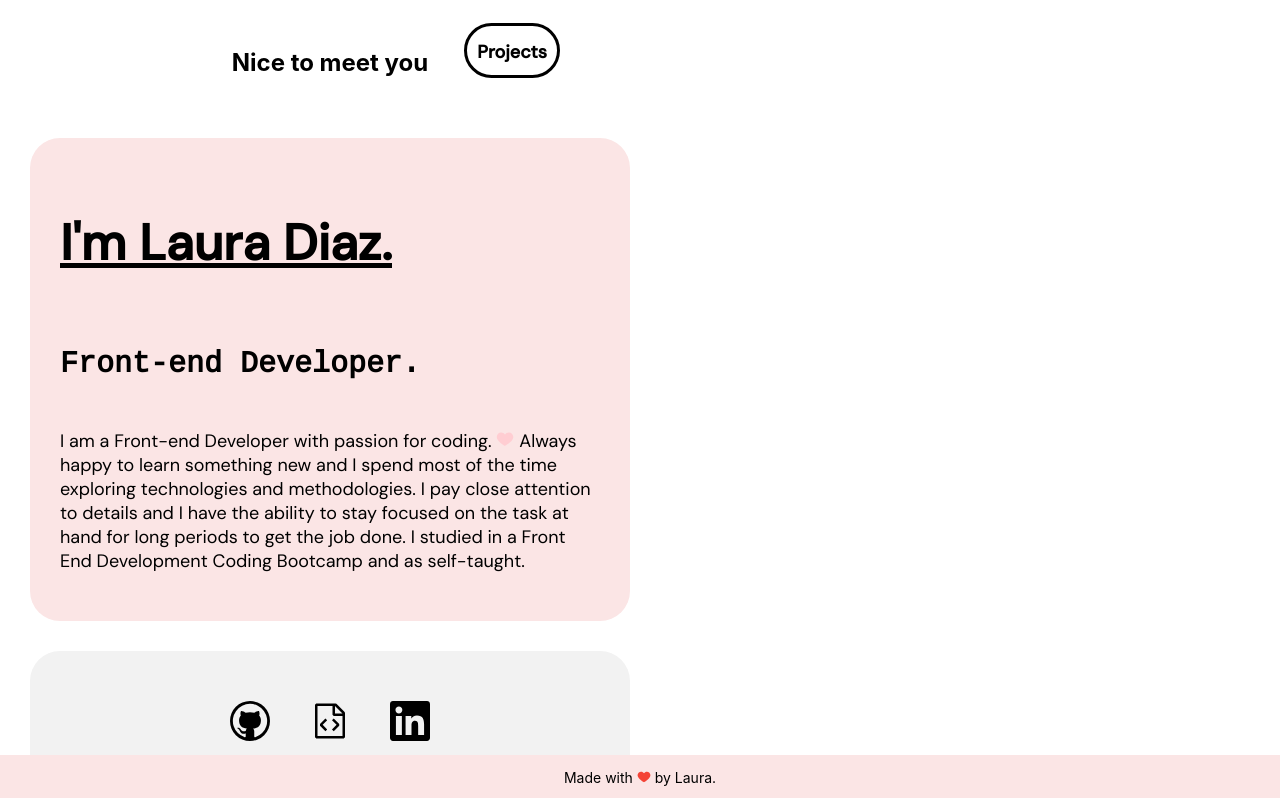
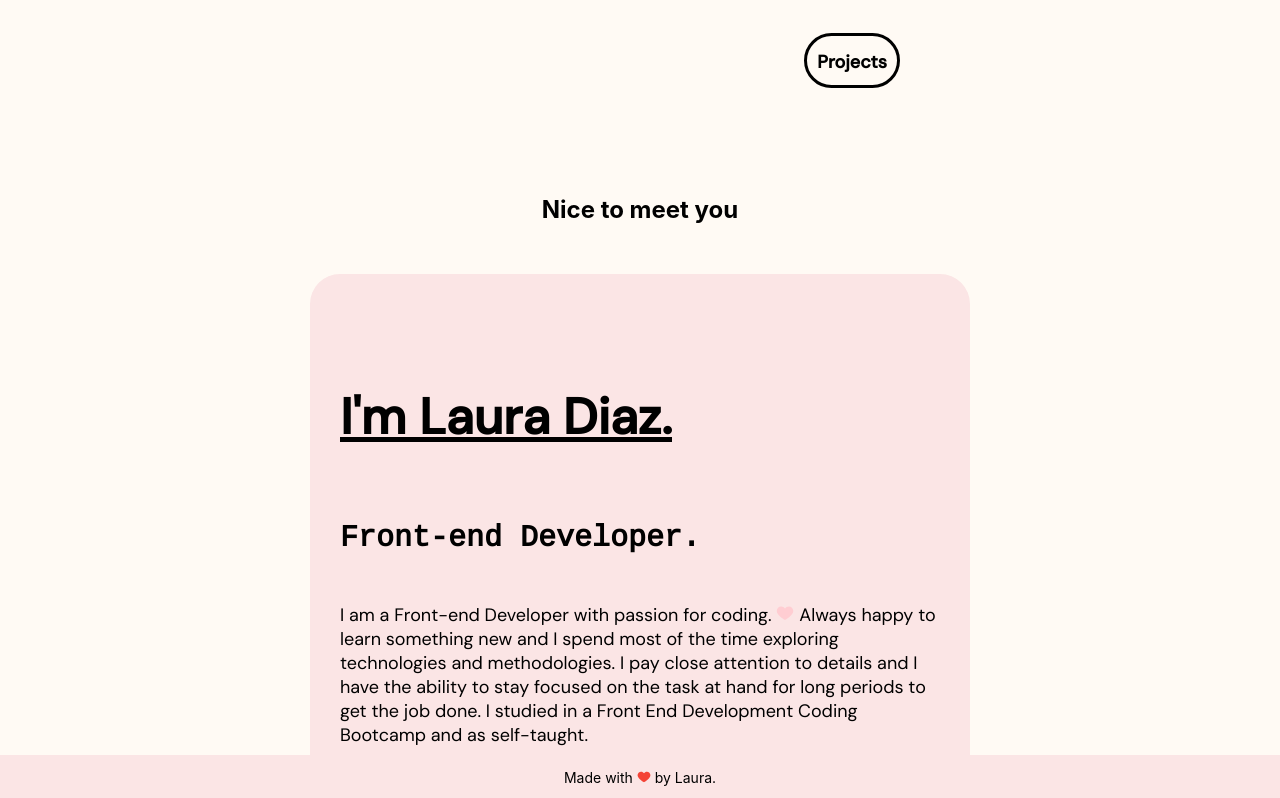
Before and after one commit to lalidiaz/new-personal-portfolio, a React (Create React App) app: page / in a window 1280 px wide. Shown: the top 798 px of the page. Built offline with nearby package versions, Linux system fonts and the light colour scheme.

Commit message:
modify styles App.scss

```diff
--- a/src/App.scss
+++ b/src/App.scss
@@ -5,35 +5,26 @@ html,
 body {
   margin: 0;
   padding: 0;
-}
-
-html,
-body,
-#root,
-.App {
-  height: 100%;
-}
-
-*,
-::before,
-::after {
   box-sizing: border-box;
   -webkit-box-sizing: border-box;
   -moz-box-sizing: border-box;
+  background-color: #fffaf4;
+  max-width: 100vw;
 }
 
 .App {
   display: flex;
+  height: 100%;
+  padding-top: 10px;
+  justify-content: center;
 }
 
 h2 {
-  -ms-writing-mode: tb-rl; /* old syntax, IE */
+  -ms-writing-mode: tb-rl;
   -webkit-writing-mode: vertical-rl;
   writing-mode: vertical-rl;
   -ms-transform: rotate(180deg);
-  max-height: 100vh;
-  padding: 0.5em;
-  text-align: right;
+  max-height: 100%;
   -webkit-transform: rotate(180deg);
   transform: rotate(180deg);
   display: flex;
```
